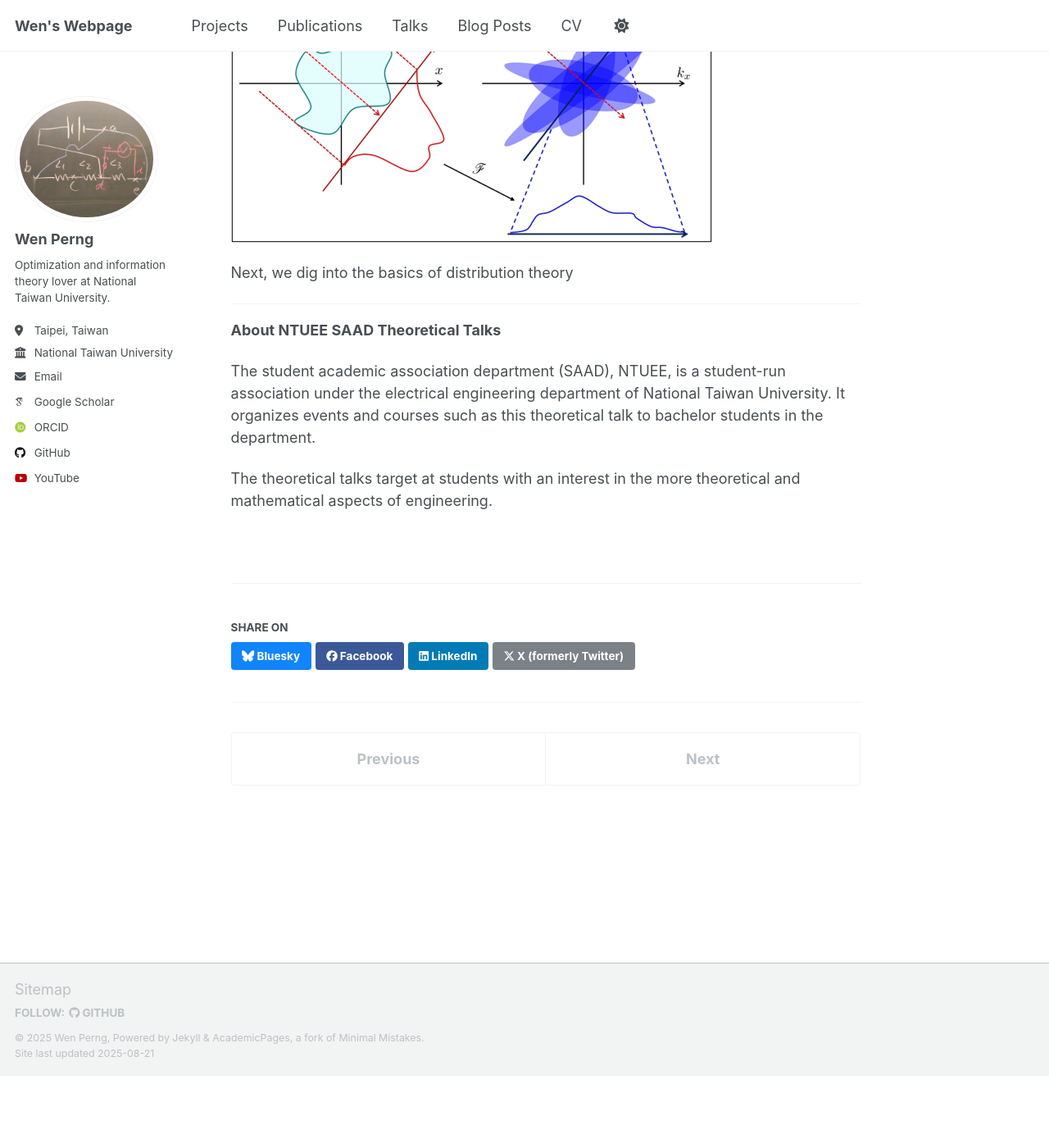
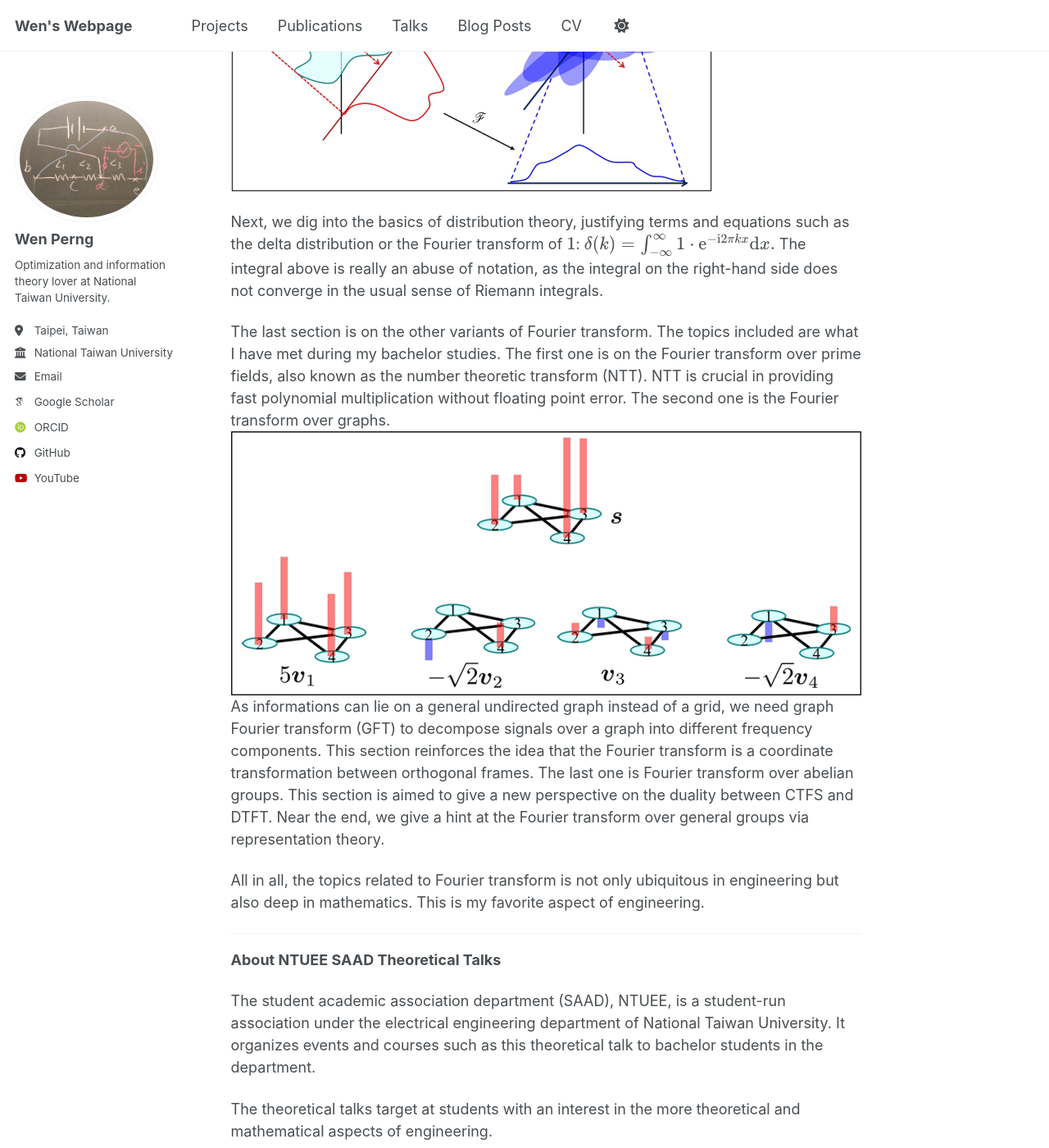
Before and after one commit to WenPerng/WenPerng.github.io, a Jekyll site: the page built from _talks/2025-05-15-talk.md, in a window 1280 px wide and 1400 px high, scrolled down 795 px. Shown: the whole window at 82% size. Built offline with Jekyll 4.4.1, drawn with Linux system fonts in a browser that asks for light colours; some web fonts are replaced; a script that is not in the unit is left out; before the commit the page ends 2107 px from its top, so only the background shows below that; some of the changed text lies outside the part shown.

Commit message:
talk description (2025)

```diff
--- a/_talks/2025-05-15-talk.md
+++ b/_talks/2025-05-15-talk.md
@@ -13,15 +13,23 @@ What is Fourier transform? Besides the usual Fourier transform defined over \\(\
 [Slides](https://github.com/WenPerng/EESAAD_slides/blob/main/Fourier%20Transform%20Distributions%20and%20Generalizations%202025%20%5Bwritten%5D.pdf) |
 [Recordings](https://youtu.be/Jql1E0A5E70)
 
-The usual Fourier transforms introduced in the course *Signals and Systems* are those defined over \\(\mathbb{R}\\), \\(\mathbb{T}\\), \\(\mathbb{Z}\\), and \\([N]\\), with the first one written as
-\\[ \hat{f}(k) = \int_{-\infty}^{\infty} f(x) \mathrm{e}^{-\mathrm{i} 2\pi kx} \mathrm{d}x .\\]
+The usual Fourier transforms introduced in the course *Signals and Systems* are those defined over \\(\mathbb{R}\\) (CTFT), \\(\mathbb{T}\\) (CTFS), \\(\mathbb{Z}\\) (DTFT), and \\([N]\\) (DTFS), with the first one written as
+$$\hat{f}(k) = \int_{-\infty}^{\infty} f(x) \mathrm{e}^{-\mathrm{i} 2\pi kx} \mathrm{d}x .$$
 In essence, the Fourier transform is just a unitary transformation between two sets of orthogonal coordinates. This viewpoint of the Fourier transform is emphasized.
 
 Then, as a taste of the mathematics that is to come, we give an introduction to the matrix representation of DTFS and its two-dimensional variant -- the Fourier transform of an image. The multi-dimensional Fourier transform, on the other hand, leads to the famous Fourier slice theorem that is used in the mathematics of a CT scan.
 
 <br/><img src='/images/talk/2025-05-15-Fourier-slice.png'>
 
-Next, we dig into the basics of distribution theory
+Next, we dig into the basics of distribution theory, justifying terms and equations such as the delta distribution or the Fourier transform of \\(1\\):
+$$\delta(k) = \int_{-\infty}^{\infty} 1 \cdot \mathrm{e}^{-\mathrm{i} 2\pi kx} \mathrm{d}x.$$
+The integral above is really an abuse of notation, as the integral on the right-hand side does not converge in the usual sense of Riemann integrals.
+
+The last section is on the other variants of Fourier transform. The topics included are what I have met during my bachelor studies. The first one is on the Fourier transform over prime fields, also known as the number theoretic transform (NTT). NTT is crucial in providing fast polynomial multiplication without floating point error. The second one is the Fourier transform over graphs.
+<br/><img src='/images/talk/2025-05-15-GFT.png'>
+As informations can lie on a general undirected graph instead of a grid, we need graph Fourier transform (GFT) to decompose signals over a graph into different frequency components. This section reinforces the idea that the Fourier transform is a coordinate transformation between orthogonal frames. The last one is Fourier transform over abelian groups. This section is aimed to give a new perspective on the duality between CTFS and DTFT. Near the end, we give a hint at the Fourier transform over general groups via representation theory.
+
+All in all, the topics related to Fourier transform is not only ubiquitous in engineering but also deep in mathematics. This is my favorite aspect of engineering.
 
 ---
 **About NTUEE SAAD Theoretical Talks**
```
Also changed, not shown: _talks/2024-10-01-talk.md (+5 -5 lines), images/talk/2025-05-15-GFT.png (added).
